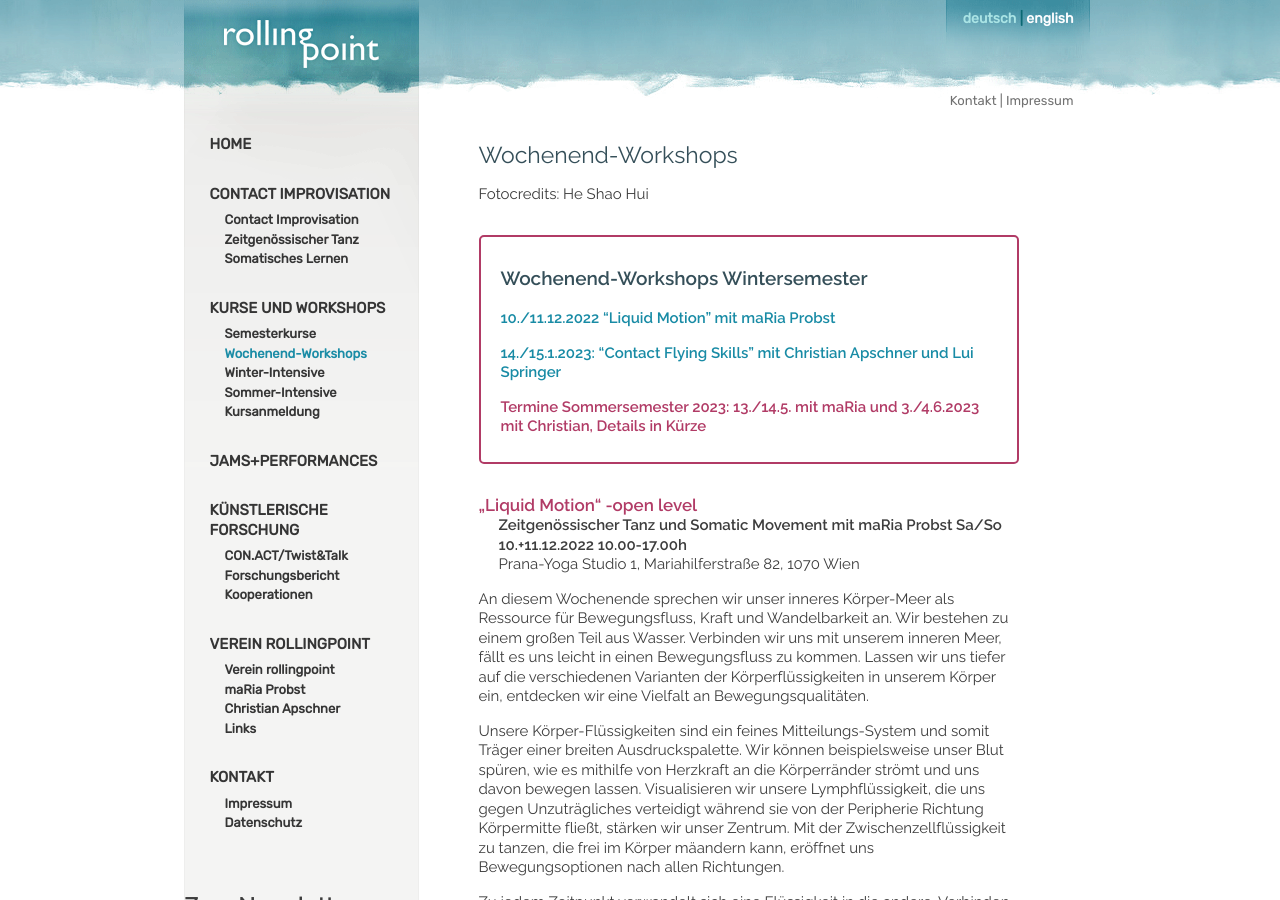
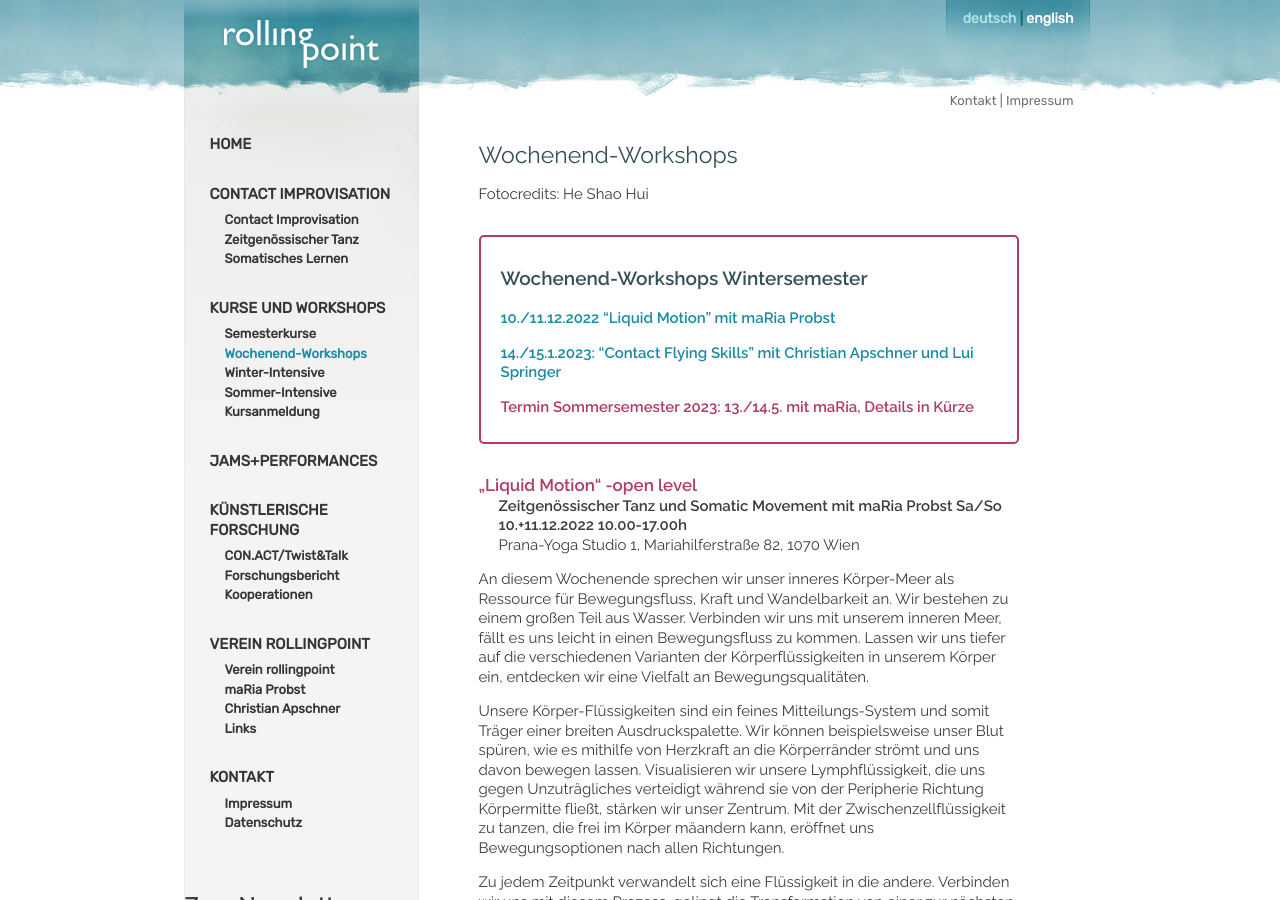
Before and after one commit to manulari/rollingpointat, a Jekyll site: the page built from _pages_de/workshops.md, in a window 1280 px wide and 900 px high. Built offline with Jekyll 4.4.1, drawn with Linux system fonts in a browser that asks for light colours; comment, search, counter and statistics services are not loaded.

Commit message:
Update page (de) “workshops”

```diff
--- a/_pages_de/workshops.md
+++ b/_pages_de/workshops.md
@@ -12,7 +12,7 @@ Fotocredits: He Shao Hui
 >
 > **[14./15.1.2023: "Contact Flying Skills" mit Christian Apschner und Lui Springer](#flying)**
 >
-> **Termine Sommersemester 2023: 13./14.5. mit maRia und 3./4.6.2023 mit Christian, Details in Kürze**
+> **Termin Sommersemester 2023: 13./14.5. mit maRia, Details in Kürze**
 
 <div class="named-anchor" id="liquid"></div>
 
```
